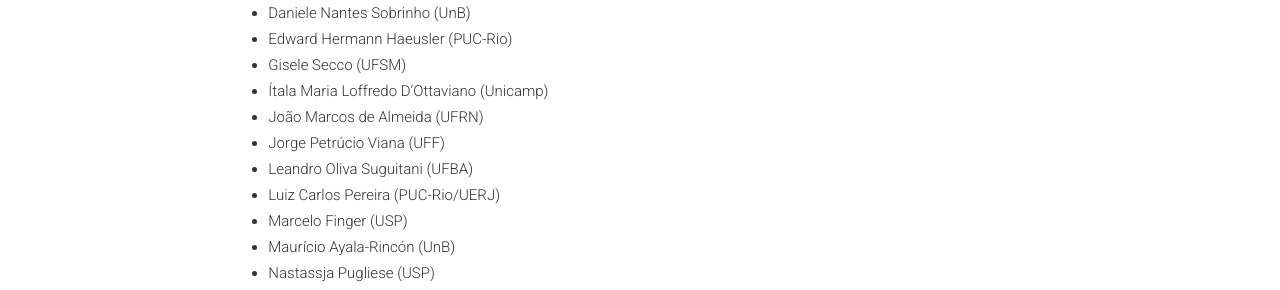
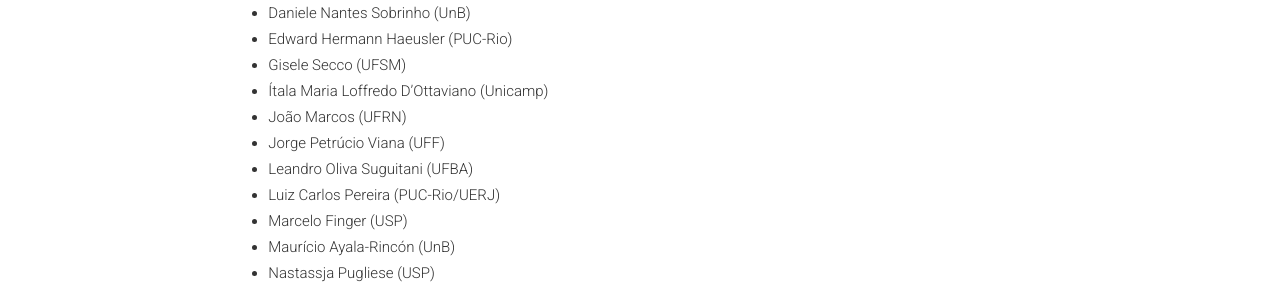
Before and after one commit to brunobruck/ebl, a Jekyll site: the page built from _posts/2018-09-25-call-for-papers.markdown, in a window 1280 px wide and 900 px high, scrolled down 2671 px. Shown: the part 152-442 px from the top of the window. Built offline with Jekyll 4.4.1, drawn with Linux system fonts in a browser that asks for light colours; nearby versions of some CDN libraries; comment, search, counter and statistics services are not loaded.

Commit message:
fixed name in the cfp

```diff
--- a/_posts/2018-09-25-call-for-papers.markdown
+++ b/_posts/2018-09-25-call-for-papers.markdown
@@ -79,7 +79,7 @@
 - Edward Hermann Haeusler (PUC-Rio)
 - Gisele Secco (UFSM)
 - Ítala Maria Loffredo D'Ottaviano (Unicamp)
-- João Marcos de Almeida (UFRN)
+- João Marcos (UFRN)
 - Jorge Petrúcio Viana (UFF)
 - Leandro Oliva Suguitani (UFBA)
 - Luiz Carlos Pereira (PUC-Rio/UERJ)
```
